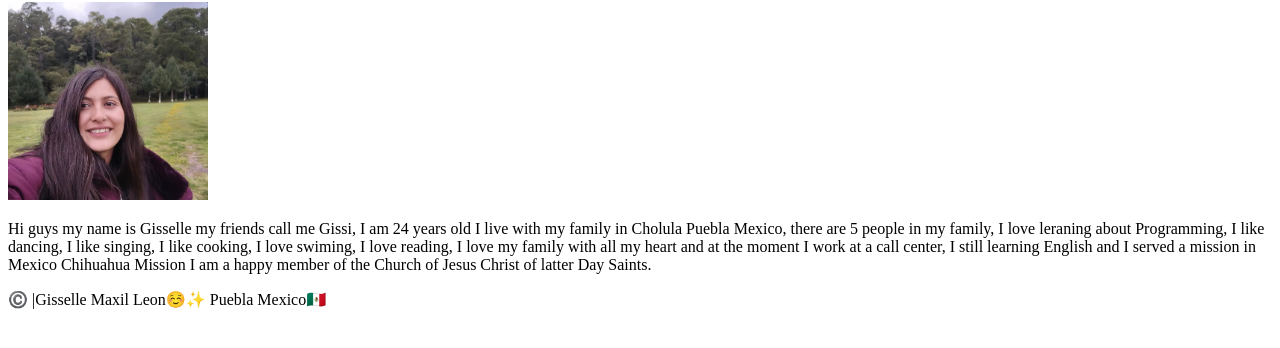
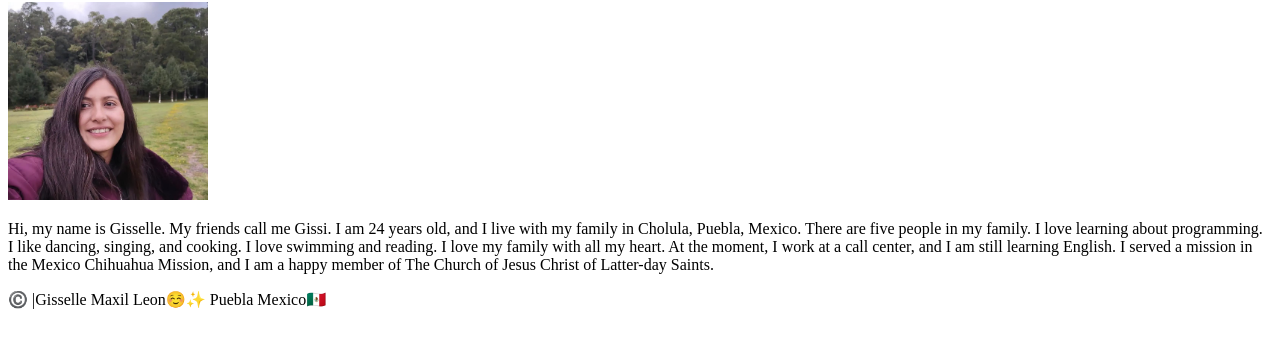
Before and after one commit to 98-01/wdd130, a plain HTML site: page index.html in a window 1280 px wide. Shown: the part 104-452 px from the top of the page. Drawn offline with Linux system fonts and the light colour scheme.

Commit message:
I fixed my home page I just change the grammar on the text

```diff
--- a/index.html
+++ b/index.html
@@ -14,12 +14,10 @@
     </header>
     <main>
         <h1>Gisselle Maxil Leon | WDD 130</h1>
-        <img src="images/profile.jpg" alt="Gisselle Maxil Leon" width="200">
-        <p> Hi guys my name is Gisselle my friends call me Gissi, I am 24 years old I live with my family
-            in Cholula Puebla Mexico, there are 5 people in my family, I love leraning about Programming,
-            I like dancing, I like singing, I like cooking, I love swiming, I love reading, I love my family with all my heart and
-            at the moment I work at a call center, I still learning English and I served a mission in Mexico Chihuahua Mission
-            I am a happy member of the Church of Jesus Christ of latter Day Saints.
+        <img src="images/profile.jpg" alt="Hello my name is Gisselle Maxil Leon" width="200">
+        <p> Hi, my name is Gisselle. My friends call me Gissi. I am 24 years old, and I live with my family in Cholula, Puebla, Mexico. There are five people in my family.
+I love learning about programming. I like dancing, singing, and cooking. I love swimming and reading. I love my family with all my heart.
+At the moment, I work at a call center, and I am still learning English. I served a mission in the Mexico Chihuahua Mission, and I am a happy member of The Church of Jesus Christ of Latter-day Saints.
         </p>
     </main>
     <footer>
```
